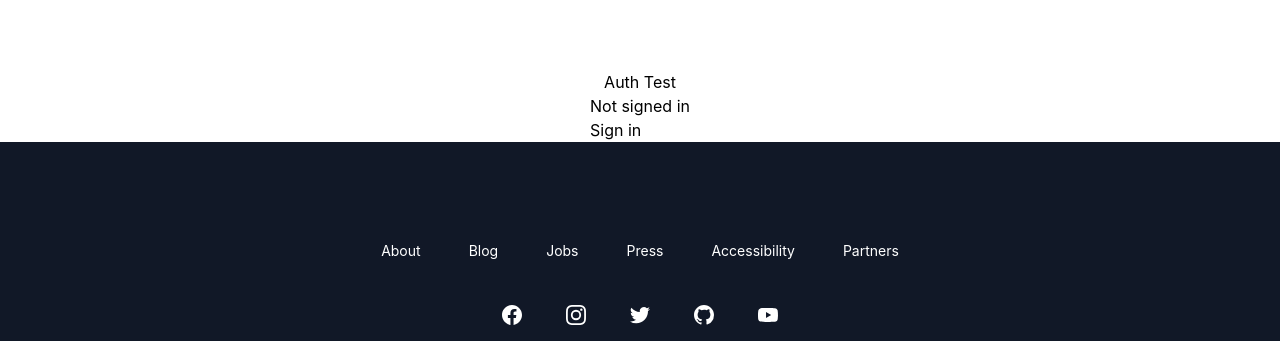
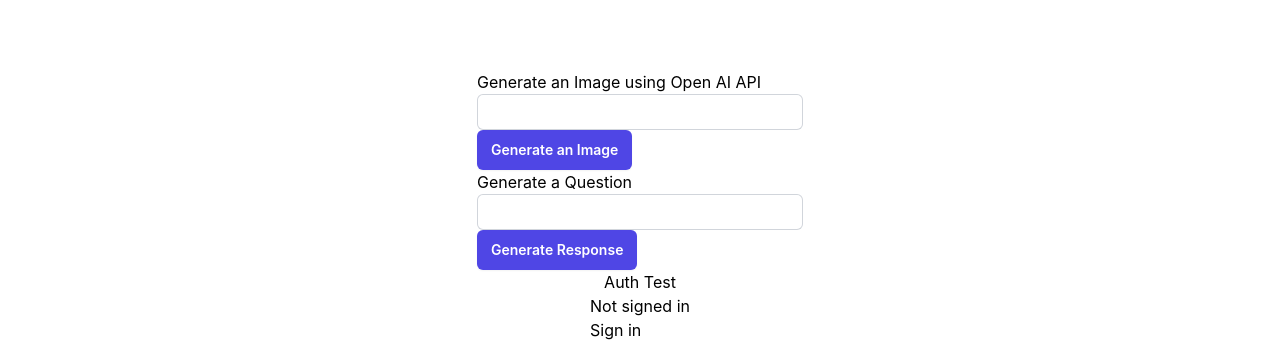
Before and after one commit to ECO2DEV/ECO2IA, a Next.js app in the folder artaich/: page / in a window 1280 px wide. Shown: the part 2474-2815 px from the top of the page. Built offline with nearby package versions, Linux system fonts and the light colour scheme; no server answers.

Commit message:
index with component  dalle and chatgpt

```diff
--- a/artaich/pages/index.js
+++ b/artaich/pages/index.js
@@ -5,7 +5,9 @@
 import { signIn, signOut, useSession, getSession } from 'next-auth/react'
 import axios from 'axios'
 import Pricing from '../components/pricing_section/pricing';
-import Dalle from '../components/dalle_section/dalle';
+import Dalle from '../components/dalle/dalle';
+import ChatGPT from '../components/chatgpt/chatgpt';
+
 
 export default function Home() {
   const {data:session} = useSession();
@@ -16,6 +18,8 @@
      <Hero/>
     <Features/>
     <Pricing/>
+    <Dalle/>
+    <ChatGPT/>
 
     <h1>Auth Test</h1>
 
```
